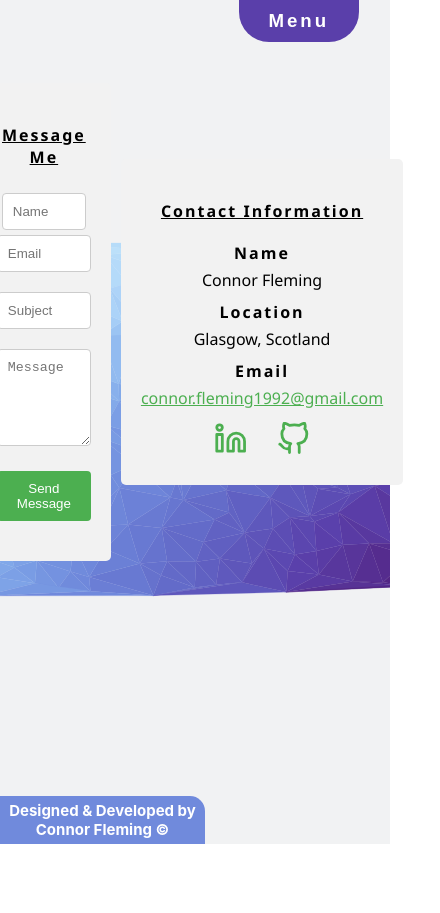
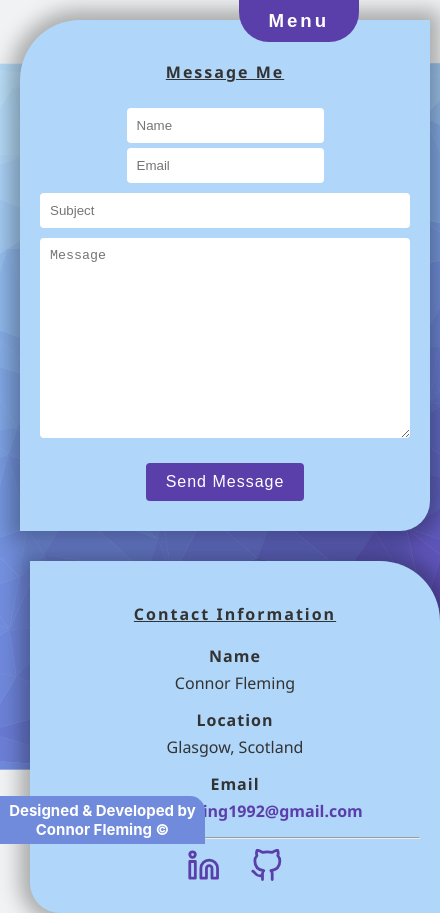
Before and after one commit to Jarnbjorn92/cf-portfolio, a React (Create React App) app: page /contact in a window 390 px wide. Shown: the whole page, 440 px wide, since content can reach past the window. Before the commit the page ends 844 px from the top, so only its background shows below. Built offline with nearby package versions, Linux system fonts and the light colour scheme.

Commit message:
media queries

```diff
--- a/src/App.css
+++ b/src/App.css
@@ -26,3 +26,9 @@
   height: 100%;
   z-index: -1;
 }
+
+@media screen and (max-width: 800px) {
+  .background {
+    transform: scale(2);
+  }
+}
--- a/src/NavBar.css
+++ b/src/NavBar.css
@@ -1,5 +1,6 @@
 .nav {
-    position: relative;
+    position: fixed;
+    top: 0;
     text-align: right;
     right: 8%;
     z-index: 1000;
--- a/src/components/AboutPage.css
+++ b/src/components/AboutPage.css
@@ -86,7 +86,7 @@
 }
 
 /* Media query for viewport width less than 750px */
-@media (max-width: 750px) {
+@media (max-width: 800px) {
     .tech-section {
         display: grid;
     }
--- a/src/components/ContactPage.css
+++ b/src/components/ContactPage.css
@@ -1,44 +1,62 @@
 .contactInfo {
-    background: #f2f2f2;
+    background: #b0d6f9;
+    color: #333;
     padding: 20px;
-    border-radius: 5px;
-    width: 400px;
-    margin: 10px;
+    width: 300px;
+    margin: 20px;
+    box-shadow: 0 0 20px 10px rgba(0, 0, 0, 0.3);
+    border-top-right-radius: 60px;
+    border-bottom-left-radius: 30px;
 }
 
 .contentTitle {
+    color: #333;
     text-align: center;
-    margin-bottom: 20px;
     text-decoration: underline;
     letter-spacing: 2px;
 }
 
 .personalContactInfo {
-    margin-bottom: 10px;
+    margin-bottom: 15px;
 }
 
 .infoType {
     font-weight: bold;
-    letter-spacing: 2px;
+    letter-spacing: 1px;
     padding-bottom: 5px;
 }
 
 a {
-    color: #4caf50;
+    color: #5a3faa;
+    text-decoration: none;
+    font-weight: bold;
+}
+
+a:hover {
+    text-decoration: underline;
+    color: #420457;
+}
+
+.hr {
+    border: none;
 }
 
 .contactSection {
     display: flex;
     justify-content: center;
     align-items: center;
-    height: 560px;
+    height: 650px;
+    margin: 10px;
 }
 
 .contactForm {
-    background: #f2f2f2;
+    background: #b0d6f9;
     padding: 20px;
-    border-radius: 5px;
-    width: 400px;
+    border-top-left-radius: 60px;
+    border-bottom-right-radius: 30px;
+    width: 550px;
+    box-shadow: 0 0 20px 10px rgba(0, 0, 0, 0.3);
+    margin: 10px;
 }
 
 .contentTitle {
@@ -47,13 +65,14 @@ a {
 }
 
 .formGroup {
-    margin-bottom: 20px;
+    margin-bottom: 10px;
+
 }
 
 .formControl {
     width: 100%;
     padding: 10px;
-    border: 1px solid #ccc;
+    border: none;
     border-radius: 4px;
     box-sizing: border-box;
 }
@@ -63,14 +82,31 @@ a {
 }
 
 .btn {
-    background-color: #4caf50;
+    padding: 10px 20px;
+    background-color: #5a3faa;
     color: white;
-    padding: 10px 20px;
     border: none;
     border-radius: 4px;
-    cursor: pointer;
+    font-size: 12pt;
+    margin-top: 10px;
+    letter-spacing: 1px;
 }
 
 .btn:hover {
-    background-color: #45a049;
+    background-color: #420457;
+    cursor: alias;
 }
+
+@media (max-width: 800px) {
+    .contactSection {
+        display: grid;
+        justify-content: center;
+        align-items: center;
+    }
+}
+@media screen and (max-width: 800px) {
+    .contactInfo,
+    .contactForm {
+        width: 100%;
+    }
+}
--- a/src/components/ContactPage.js
+++ b/src/components/ContactPage.js
@@ -74,7 +74,7 @@ const ContactPage = ({personalDetails}) => {
 
 
     return (
-        <div>
+        <div className='ContactPage'>
         <NavBar/>
 
         <section className='contactSection'>
@@ -132,7 +132,7 @@ const ContactPage = ({personalDetails}) => {
             value={formData.message}
             name="message"
             id="contactMessage"
-            rows="5"
+            rows="12"
             placeholder="Message"
             required
         ></textarea>
@@ -165,6 +165,8 @@ const ContactPage = ({personalDetails}) => {
                 <a href={`mailto:${personalDetails.email}`}>{personalDetails.email}</a>
             </div>
 
+            <hr/>
+
             <motion.div
             ref={ref}
             initial='hidden'
--- a/src/components/LandingPage.css
+++ b/src/components/LandingPage.css
@@ -1,14 +1,12 @@
 .loginbtn {
-    width: 150px;
-    height: 30px;
+    padding: 10px 20px;
     background-color: #5a3faa;
     color: white;
-    border-style: none;
-    font-weight: bolder;
+    border: none;
+    border-radius: 4px;
     font-size: 12pt;
-    border-radius: 20px;
     margin-top: 10px;
-    letter-spacing: 5px;
+    letter-spacing: 3px;
 }
 
 .loginbtn:hover {
--- a/src/components/LandingPage.js
+++ b/src/components/LandingPage.js
@@ -52,7 +52,7 @@ const LandingPage = ({personalDetails}) => {
             animate={inView ? 'visible' : 'hidden'}
             variants={fadeInVariants}>
 
-        <SocialLinks/>
+            <SocialLinks/>
 
         </motion.div>
         </>
--- a/src/components/Portfolio/Project.js
+++ b/src/components/Portfolio/Project.js
@@ -50,8 +50,9 @@ const Project = ({technologies, title, color, image, id, github, deployed, descr
             onRequestClose={handleCloseModal}
                 style={{
                     content: {
-                        backgroundColor: "#101010",
-                        color: "#9f9f9f",
+                        backgroundColor: "#708adc",
+                        borderRadius: "15px",
+                        color: "white",
                         padding: "60px",
                         display: "flex",
                         flexDirection: "column",
@@ -63,6 +64,7 @@ const Project = ({technologies, title, color, image, id, github, deployed, descr
                         marginRight: "-50%",
                         transform: "translate(-50%, -50%)",
                         zIndex: "999",
+                        letterSpacing: '1px'
                     },
                 }}>
 
--- a/src/components/Portfolio/ProjectPage.css
+++ b/src/components/Portfolio/ProjectPage.css
@@ -73,3 +73,18 @@
     width: 80%;
     text-align: center;
 }
+
+@media screen and (max-width: 800px) {
+    .projectCard {
+        width: 100%;
+    }
+    .tech {
+        font-size: 14pt;
+        top: 40%;
+        width: 100%;
+    }
+    .viewWork {
+        font-size: 14pt;
+        left: 50%;
+    }
+}
```
